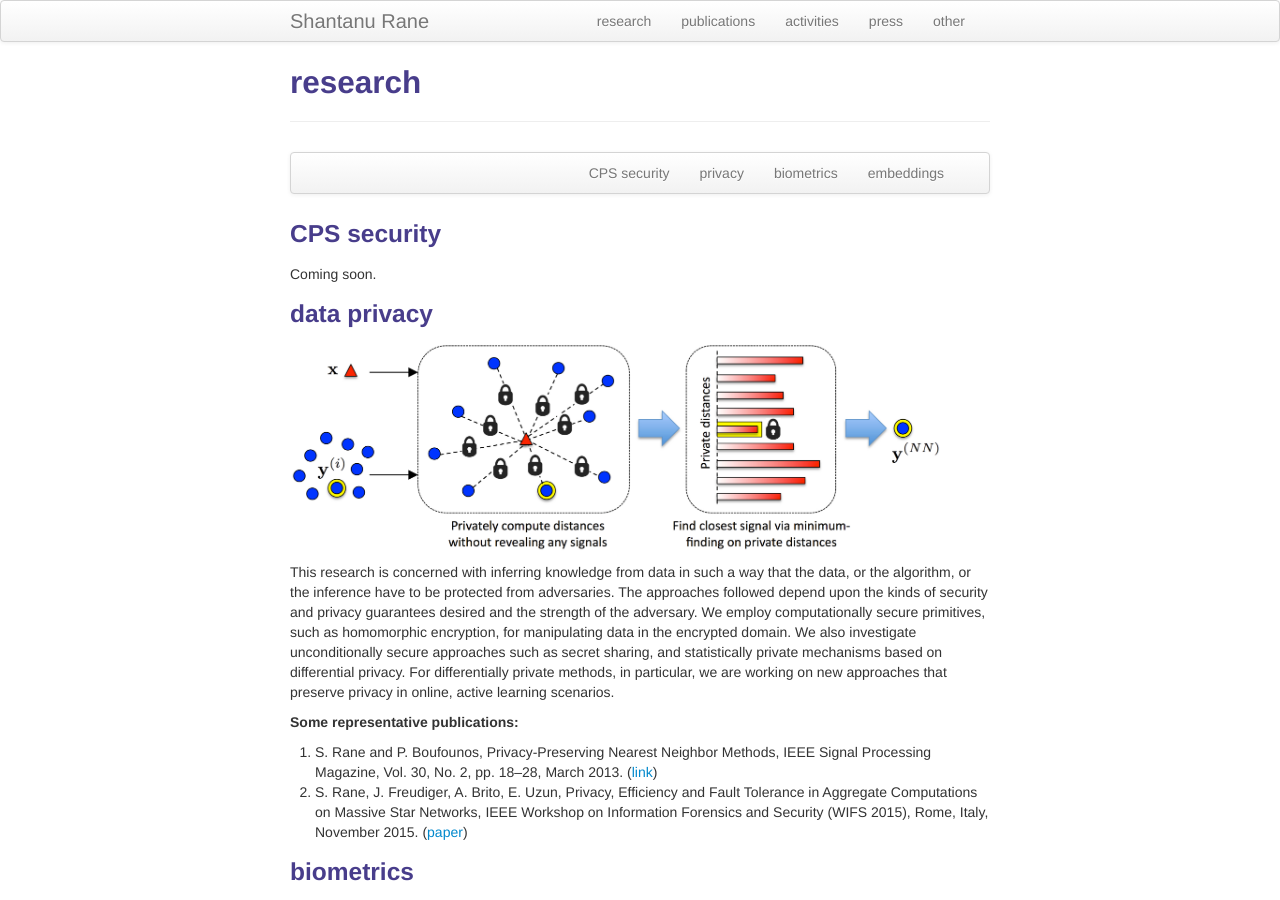
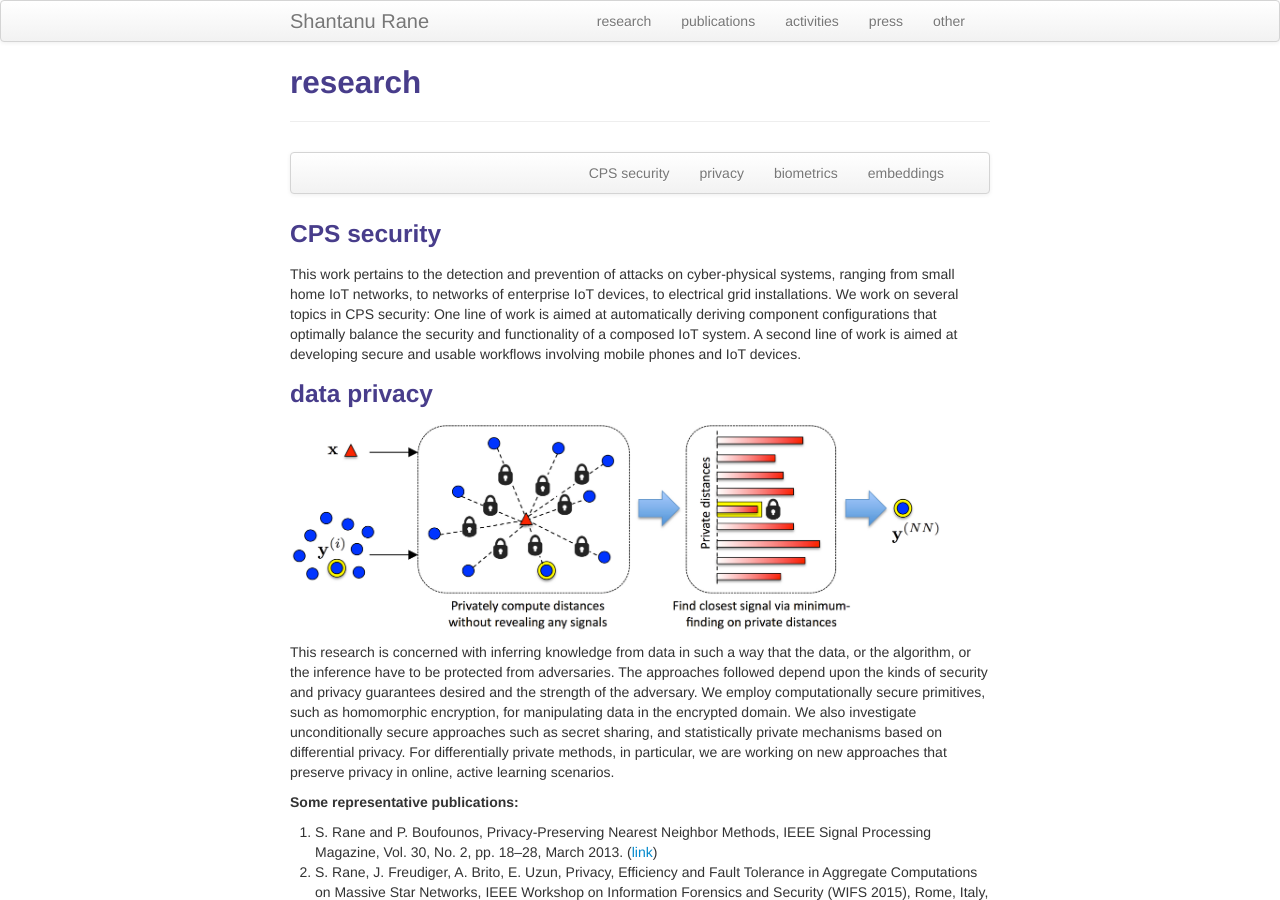
Before and after one commit to shantanudrane/shantanudrane.github.io, a Jekyll site: the page built from pages/research.md, in a window 1280 px wide and 900 px high. Built offline with Jekyll 4.4.1, drawn with Linux system fonts in a browser that asks for light colours.

Commit message:
Added CPSS research paragraph

```diff
--- a/pages/research.md
+++ b/pages/research.md
@@ -17,7 +17,13 @@ description: Shantanu Rane's Research
 
 
 ### <a name="cpssecurity"></a>CPS security
-Coming soon.
+This work pertains to the detection and prevention of attacks on cyber-physical
+systems, ranging from small home IoT networks, to networks of enterprise IoT
+devices, to electrical grid installations. We work on several topics in CPS
+security: One line of work is aimed at automatically deriving component
+configurations that optimally balance the security and functionality of a
+composed IoT system. A second line of work is aimed at developing secure and
+usable workflows involving mobile phones and IoT devices.
 
 ### <a name="privacy"></a>data privacy
 
```
